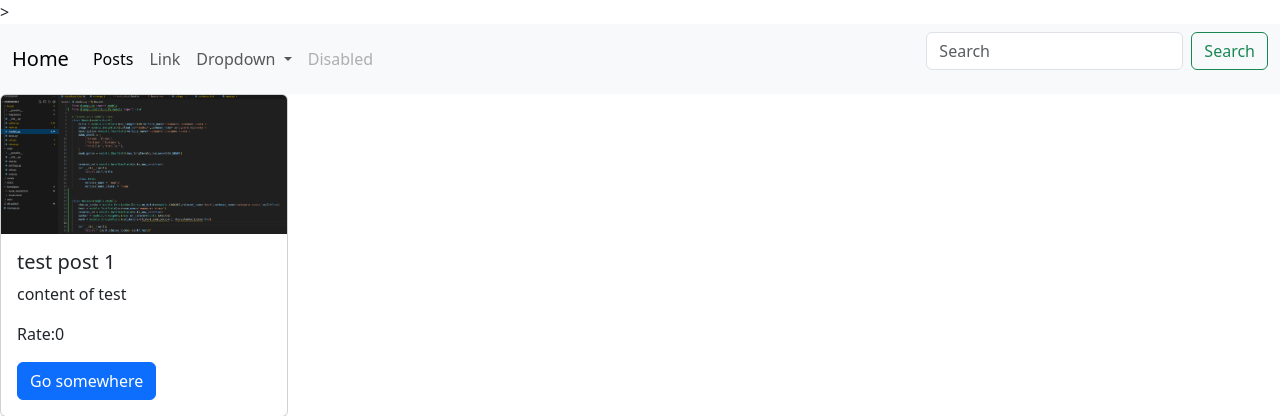
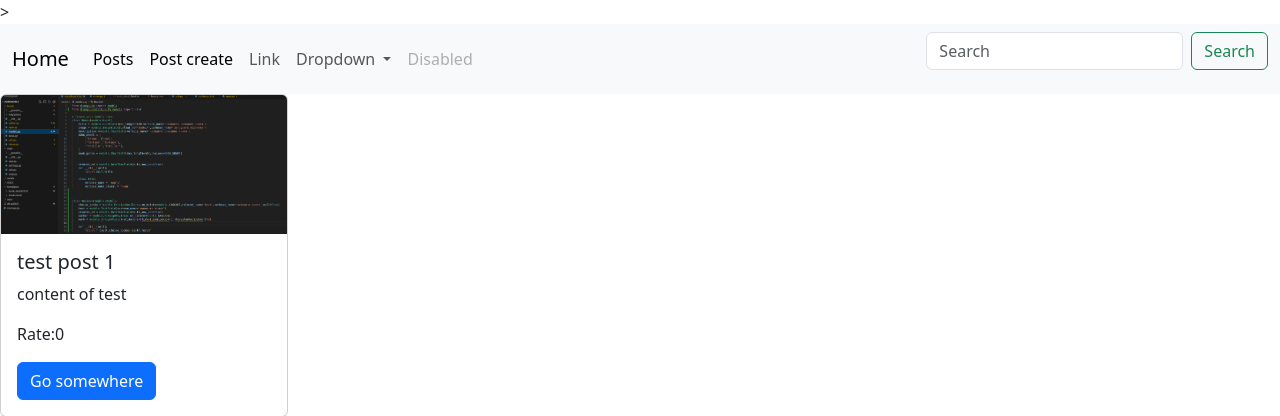
Before and after one commit to arl0011/homework, a Django app: page /posts/ in a window 1280 px wide. Shown: the top 416 px of the page. Run offline with Django 5.2, Linux system fonts and the light colour scheme; data comes from the database, SQL or seed files in the repository; both versions use the stored data as it was after the commit.

Commit message:
homework4

```diff
--- a/book/urls.py
+++ b/book/urls.py
@@ -16,7 +16,7 @@ Including another URLconf
 """
 from django.contrib import admin
 from django.urls import path
-from posts.views import home , post_list_view, post_detail_view
+from posts.views import home , post_list_view, post_detail_view ,post_create_view
 from django.conf.urls.static import static
 from django.conf import settings
 
@@ -25,5 +25,6 @@ urlpatterns = [
     path('',home),
 
     path('posts/',post_list_view),
-    path('posts/<int:post_id>/',post_detail_view)
+    path('posts/<int:post_id>/',post_detail_view),
+    path('posts/create/',post_create_view),
 ] + static(settings.MEDIA_URL,document_root=settings.MEDIA_ROOT)
--- a/posts/views.py
+++ b/posts/views.py
@@ -1,22 +1,42 @@
-from django.shortcuts import render, HttpResponse
+from django.shortcuts import render, HttpResponse,redirect
 import random
 from posts.models import Post
+from posts.forms import PostForm
 
 
 def home(request):
-    return render(request,"base.html")
-
+     if request.method == "GET":
+        return render(request,"base.html")
+     else:
+        return HttpResponse("Hello world mf")
 
 
 
 
 def post_list_view(request):
-    posts = Post.objects.all()
-    return render(request,"posts/post_list.html",context={"posts":posts})
+    if request.method == "GET":
+        posts = Post.objects.all()
+        return render(request,"posts/post_list.html",context={"posts":posts})
 
 
 def post_detail_view(request,post_id):
-    post = Post.objects.filter(id=post_id).first()
-    return render(request,"posts/post_detail.html",context={"post":post})
+    if request.method =="GET":
+        post = Post.objects.filter(id=post_id).first()
+        return render(request,"posts/post_detail.html",context={"post":post})
 
-# Create your views here.
+
+def post_create_view(request):
+    if request.method =="GET":
+        form = PostForm()
+        return render (request,"posts/post_create.html",context={"form":form})
+    if request.method == "POST":
+        form = PostForm(request.POST,request.FILES)
+        if not form.is_valid():
+            return render(request,"posts/post_create.html",context={"form":form})
+        title = form.cleaned_data.get("title")
+        content = form.cleaned_data.get("content")
+        image = form.cleaned_data.get("image")
+        post = Post.objects.create(title=title,content=content, image=image)
+        return redirect(f"/posts/{post.id}")
+
+        # Create your views here.
--- a/templates/base.html
+++ b/templates/base.html
@@ -12,6 +12,9 @@
             <ul class="navbar-nav me-auto mb-2 mb-lg-0">
               <li class="nav-item">
                 <a class="nav-link active" aria-current="page" href="/posts">Posts</a>
+              </li>
+              <li class="nav-item">
+                <a class="nav-link active" aria-current="page" href="/posts/create">Post create</a>
               </li>
               <li class="nav-item">
                 <a class="nav-link" href="#">Link</a>
--- a/templates/posts/post_detail.html
+++ b/templates/posts/post_detail.html
@@ -11,7 +11,7 @@
       <h5 class="card-title">{{post.title}}</h5>
       <p class="card-text">{{post.content}}</p>
       <p class="card-text">Rate:{{post.rate}}</p>
-      <a href="#" class="btn btn-primary">Go somewhere</a>
+
     </div>
   </div>
 {% endblock %}
--- a/templates/posts/post_list.html
+++ b/templates/posts/post_list.html
@@ -12,7 +12,7 @@
       <h5 class="card-title">{{post.title}}</h5>
       <p class="card-text">{{post.content}}</p>
       <p class="card-text">Rate:{{post.rate}}</p>
-      <a href="#" class="btn btn-primary">Go somewhere</a>
+      <a href="/posts/{{post.id}}" class="btn btn-primary">Go somewhere</a>
     </div>
   </div>
 {% endfor %}
```
Also changed, not shown: posts/forms.py (added, +22 -0 lines), templates/posts/post_create.html (added, +12 -0 lines), db.sqlite3, media/Screenshot_from_2025-07-21_23-38-27.png (added), media/Screenshot_from_2025-07-21_23-52-58.png (added).
